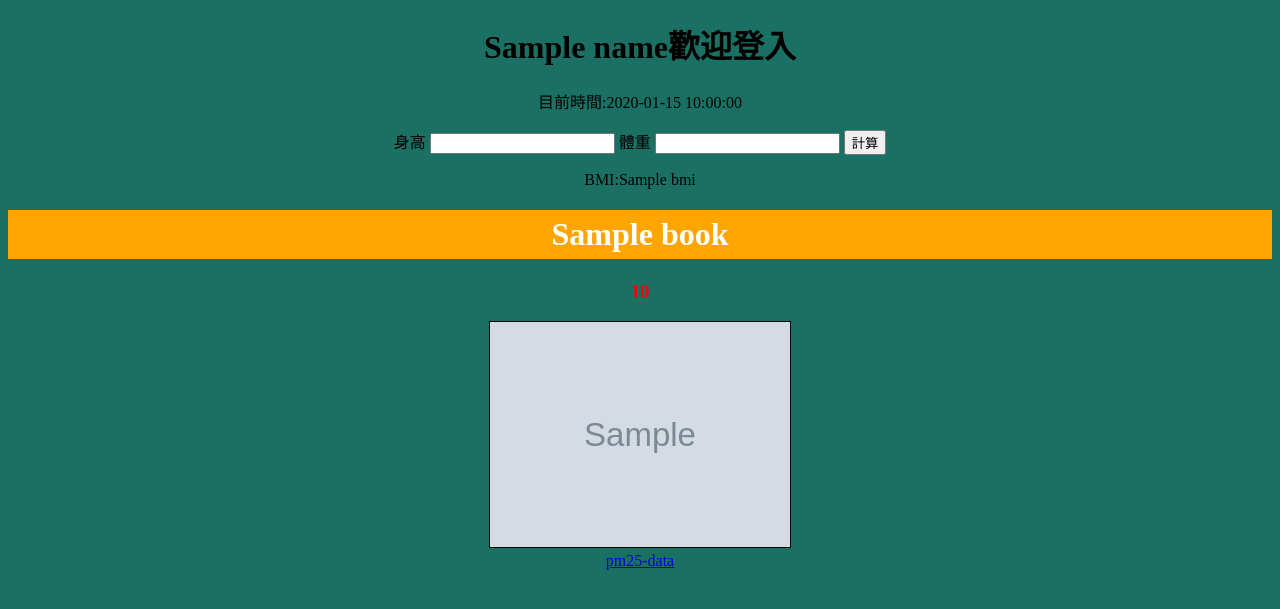
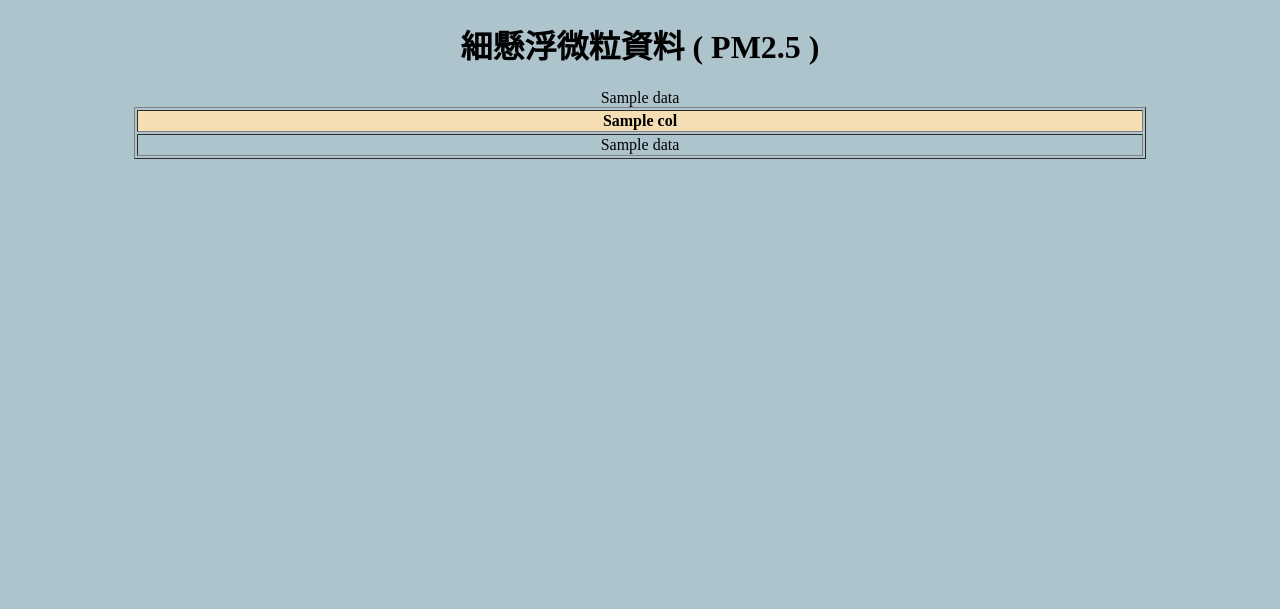
Before and after one commit to ImAries0325/flask-pm25, a Flask app: template templates/index.html in a window 1280 px wide. Shown: the top 609 px of the page. Run offline with Flask 3, Linux system fonts and the light colour scheme; the template is opened without the code that fills it: most values are stand-ins (such as "Sample title", 1, 10 or a date in 2020); grey boxes marked "Sample" are stand-in pictures.

Commit message:
完成資料庫的存取跟顯示表格

```diff
--- a/app.py
+++ b/app.py
@@ -2,12 +2,19 @@ from flask import Flask, render_template, request
 from datetime import datetime
 import pandas as pd
 import pymysql
+from pm25 import get_pm25_data_from_mysql
 
 app = Flask(__name__)
 
 
 @app.route("/")
 def index():
+    columns, datas = get_pm25_data_from_mysql()
+    return render_template("index.html", columns=columns, datas=datas)
+
+
+@app.route("/books")
+def books_page():
     # return f"<h1>Hello World!</h1><br>{datetime.now()}"
     books = [
         {
@@ -39,7 +46,7 @@ def index():
     username = "jerry"
     nowtime = datetime.now().strftime("%Y-%m-%d")
     print(username, nowtime)
-    return render_template("index.html", name=username, now=nowtime, books=books)
+    return render_template("books.html", name=username, now=nowtime, books=books)
 
 
 @app.route("/bmi")
@@ -53,17 +60,22 @@ def get_bmi():
     bmi = round(eval(weight) / (eval(height) / 100) ** 2, 2)
 
     return render_template("bmi.html", height=height, weight=weight, bmi=bmi)
+    # return render_template("bmi.html", **locals())
 
     # return {"height": height, "weight": weight, "bmi": bmi}
 
 
-@app.route("/pm25-data")
-def get_pm25_data():
-    api_url = "https://data.moenv.gov.tw/api/v2/aqx_p_02?api_key=540e2ca4-41e1-4186-8497-fdd67024ac44&limit=1000&sort=datacreationdate%20desc&format=CSV"
-    df = pd.read_csv(api_url)
-    df["datacreationdate"] = pd.to_datetime(df["datacreationdate"])
-    df1 = df.dropna()
-    return df1.values.tolist()
+# @app.route("/pm25-data")
+# def get_pm25_data():
+#     api_url = "https://data.moenv.gov.tw/api/v2/aqx_p_02?api_key=540e2ca4-41e1-4186-8497-fdd67024ac44&limit=1000&sort=datacreationdate%20desc&format=CSV"
+#     df = pd.read_csv(api_url)
+#     df["datacreationdate"] = pd.to_datetime(df["datacreationdate"])
+#     df1 = df.dropna()
+#     return df1.values.tolist()
 
 
 app.run(debug=True)
+
+
+if __name__ == "__main__":
+    app.run(debug=True)
--- a/templates/bmi.html
+++ b/templates/bmi.html
@@ -7,6 +7,6 @@
 </head>
 <body>
     <h1>身高:{{height}} 體重:{{weight}} BMI:{{bmi}}</h1>
-    <a href="index.html">回首頁</a>
+    <a href="/">回首頁</a>
 </body>
 </html>
--- a/templates/index.html
+++ b/templates/index.html
@@ -7,57 +7,39 @@
     <style>
         body{
             text-align: center;
-            background-color: rgb(26, 112, 98);
+            background-color: rgba(92, 136, 153, 0.493);
+        }
+        table{
+            width:80%;
+            margin:0 auto;
         }
 
-        .price{
-            color:red;
-        }
-
-        .title{
-            background:orange;
-            color: white;
-            padding: 6px;
-        }
-
-        img{
-            border: 1px solid black;
-            width: 300px;
-        }
-
-        form{
-            color: black
+        th{
+            background: wheat;
         }
     </style>
 </head>
 <body>
-    <h1>{{name}}歡迎登入</h1>
-    <p>目前時間:{{now}}</p>
-
-    <form action="/bmi">
-        <label for="">身高</label>
-        <input type="number" name="height">
-        <label for="">體重</label>
-        <input type="number" name="weight">
-        <button type="submit">計算</button>
-    </form>
-    <p>BMI:{{bmi}}</p>
-
-    {% if books %}
-    {% for book in books %}
-    <h1 class="title">{{book.name}}</h1>
-    <h3 class="price">{{book.price}}</h3>
-    <img src="{{book.image_url}}" alt="">
-    <!-- <li>{{book.name}} - {{book.price}} - {{book.image_url}}</li> -->
-    {% endfor %}
-    {% else %}
-    <h1 style="color: white;">販售完畢，目前無書籍！</h1>
-    {% endif %}
-
-
-
-
+    <h1>細懸浮微粒資料 ( PM2.5 )</h1>
+    <table border="1">
+        <thead>
+            <tr>
+                {% for col in columns %}
+                <th>{{col}}</th>
+                {% endfor %}
+            </tr>
+        </thead>
+        <tbody>
+            {% for row in datas %}
+            <tr>
+                {% for data in row %}
+                <td>{{data}}</td>
+                {% endfor %}
+            {{data}}
+            </tr>
+            {% endfor %}
+        </tbody>
+    </table>
     <br>
-    <a href="/pm25-data">pm25-data</a>
 </body>
 </html>
```
Also changed, not shown: pm25.py (added, +51 -0 lines), templates/books.html (added, +63 -0 lines).
